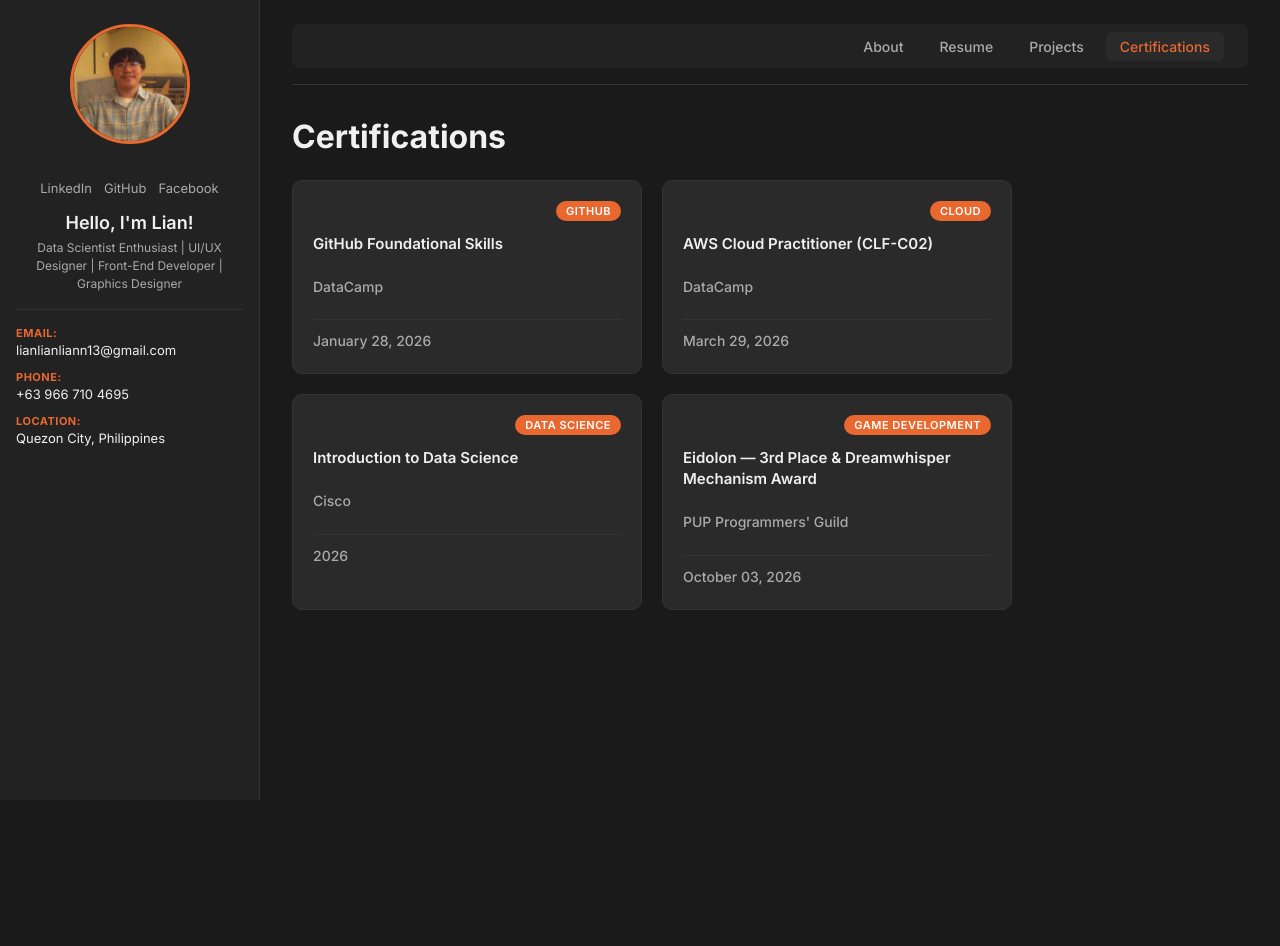
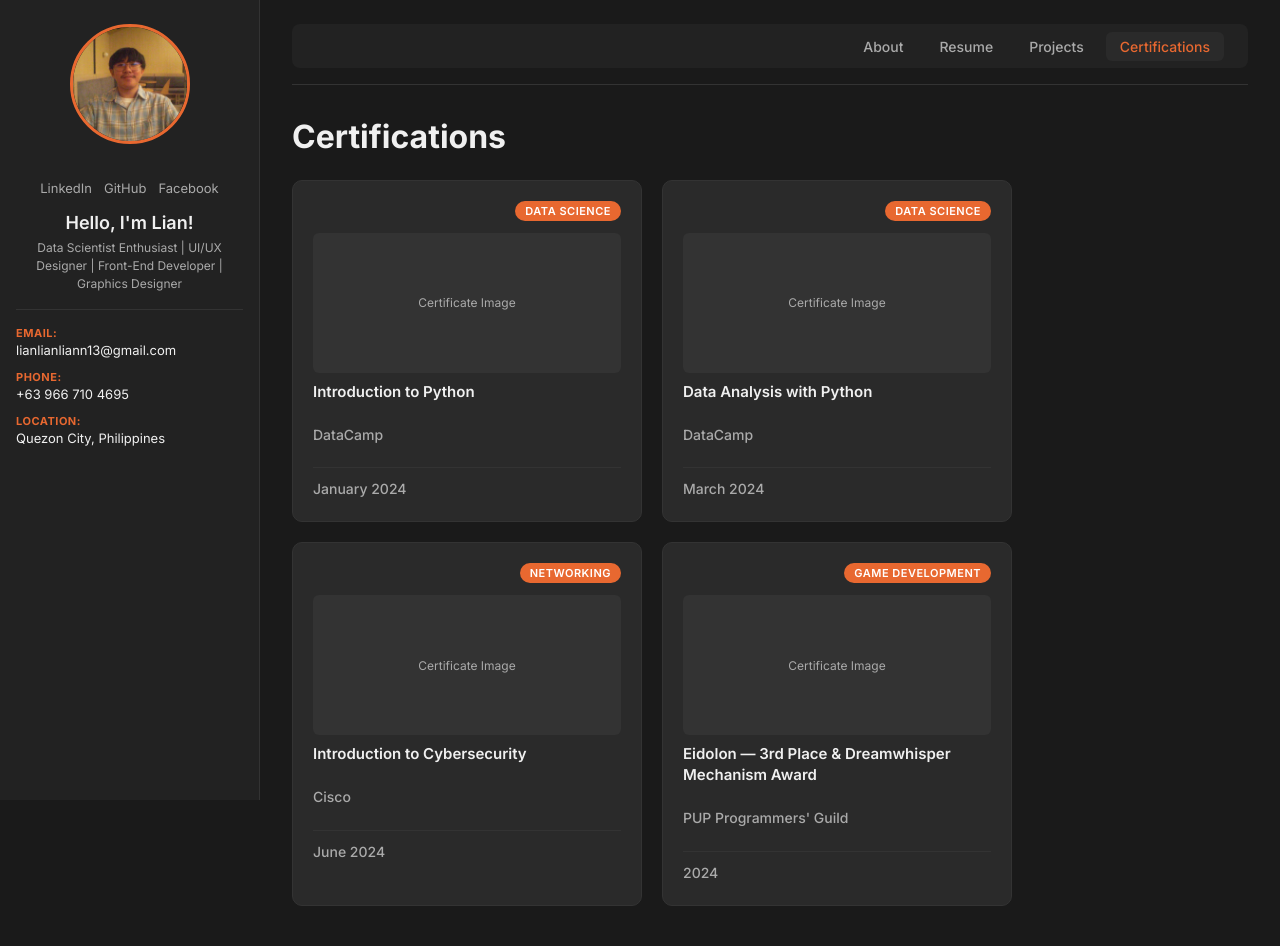
Before and after one commit to lianlianliann/portfolio-ni-lian, a PHP site: page /certifications.html in a window 1280 px wide. Before the commit the page ends 800 px from the top, so only its background shows below. Run offline with PHP 8.4, Linux system fonts and the light colour scheme.

Commit message:
feat: add clickaable image to certs

```diff
--- a/certifications.html
+++ b/certifications.html
@@ -80,31 +80,46 @@
                     <!-- CERTIFICATION 1 -->
                     <div class="cert-card">
                         <div class="cert-header">
-                            <span class="cert-category">GitHub</span>
+                            <span class="cert-category">Data Science</span>
                         </div>
-                        <h3 class="cert-title">GitHub Foundational Skills</h3>
+                        <a href="#" target="_blank" class="cert-image-link">
+                            <div class="cert-image-placeholder">
+                                <p>Certificate Image</p>
+                            </div>
+                        </a>
+                        <h3 class="cert-title">Introduction to Python</h3>
                         <p class="cert-issuer">DataCamp</p>
-                        <p class="cert-date">January 28, 2026</p>
+                        <p class="cert-date">January 2024</p>
                     </div>
 
                     <!-- CERTIFICATION 2 -->
                     <div class="cert-card">
                         <div class="cert-header">
-                            <span class="cert-category">Cloud</span>
+                            <span class="cert-category">Data Science</span>
                         </div>
-                        <h3 class="cert-title">AWS Cloud Practitioner (CLF-C02)</h3>
+                        <a href="#" target="_blank" class="cert-image-link">
+                            <div class="cert-image-placeholder">
+                                <p>Certificate Image</p>
+                            </div>
+                        </a>
+                        <h3 class="cert-title">Data Analysis with Python</h3>
                         <p class="cert-issuer">DataCamp</p>
-                        <p class="cert-date">March 29, 2026</p>
+                        <p class="cert-date">March 2024</p>
                     </div>
 
                     <!-- CERTIFICATION 3 -->
                     <div class="cert-card">
                         <div class="cert-header">
-                            <span class="cert-category">Data Science</span>
+                            <span class="cert-category">Networking</span>
                         </div>
-                        <h3 class="cert-title">Introduction to Data Science</h3>
+                        <a href="#" target="_blank" class="cert-image-link">
+                            <div class="cert-image-placeholder">
+                                <p>Certificate Image</p>
+                            </div>
+                        </a>
+                        <h3 class="cert-title">Introduction to Cybersecurity</h3>
                         <p class="cert-issuer">Cisco</p>
-                        <p class="cert-date">2026</p>
+                        <p class="cert-date">June 2024</p>
                     </div>
 
                     <!-- CERTIFICATION 4 -->
@@ -112,9 +127,14 @@
                         <div class="cert-header">
                             <span class="cert-category">Game Development</span>
                         </div>
+                        <a href="#" target="_blank" class="cert-image-link">
+                            <div class="cert-image-placeholder">
+                                <p>Certificate Image</p>
+                            </div>
+                        </a>
                         <h3 class="cert-title">Eidolon — 3rd Place &amp; Dreamwhisper Mechanism Award</h3>
                         <p class="cert-issuer">PUP Programmers' Guild</p>
-                        <p class="cert-date">October 03, 2026</p>
+                        <p class="cert-date">2024</p>
                     </div>
 
                 </div>
--- a/style.css
+++ b/style.css
@@ -644,3 +644,32 @@ body {
     padding-top: 8px;
     border-top: 1px solid var(--border);
 }
+
+/* ================================
+   CERTIFICATIONS CARD IMAGE
+================================ */
+.cert-image-link {
+    display: block;
+    text-decoration: none;
+}
+
+.cert-image-placeholder {
+    width: 100%;
+    height: 140px;
+    background-color: var(--border);
+    border-radius: 6px;
+    display: flex;
+    align-items: center;
+    justify-content: center;
+    transition: opacity 0.2s ease;
+}
+
+.cert-image-placeholder:hover {
+    opacity: 0.75;
+}
+
+.cert-image-placeholder p {
+    font-size: 12px;
+    color: var(--text-secondary);
+    margin: 0;
+}
```
